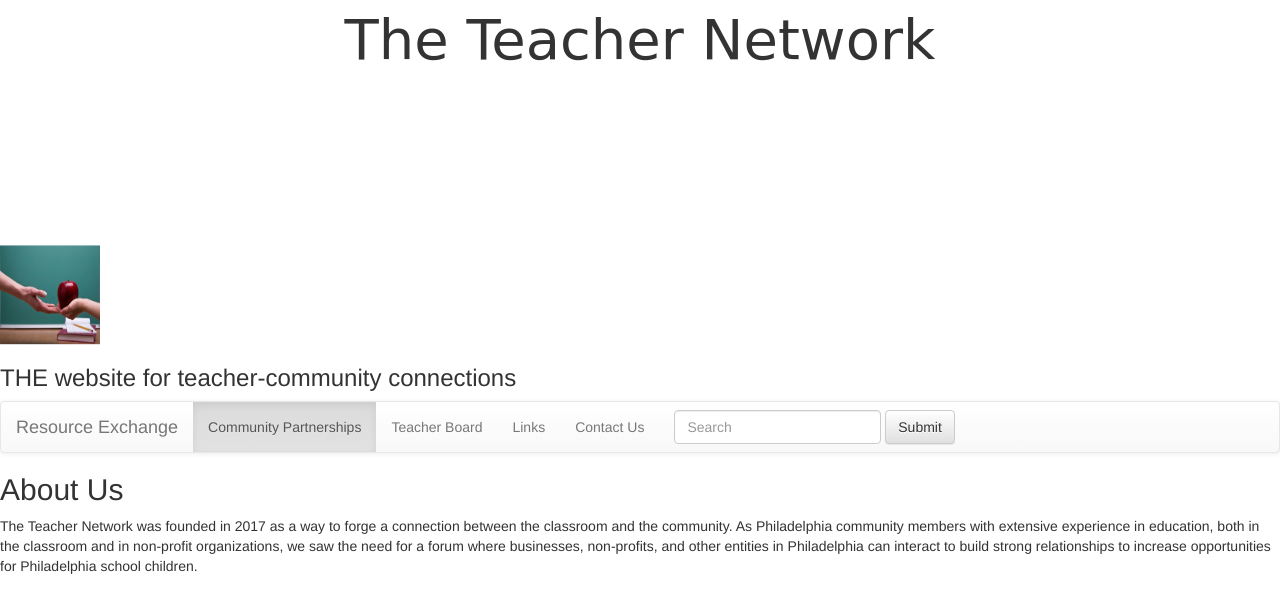
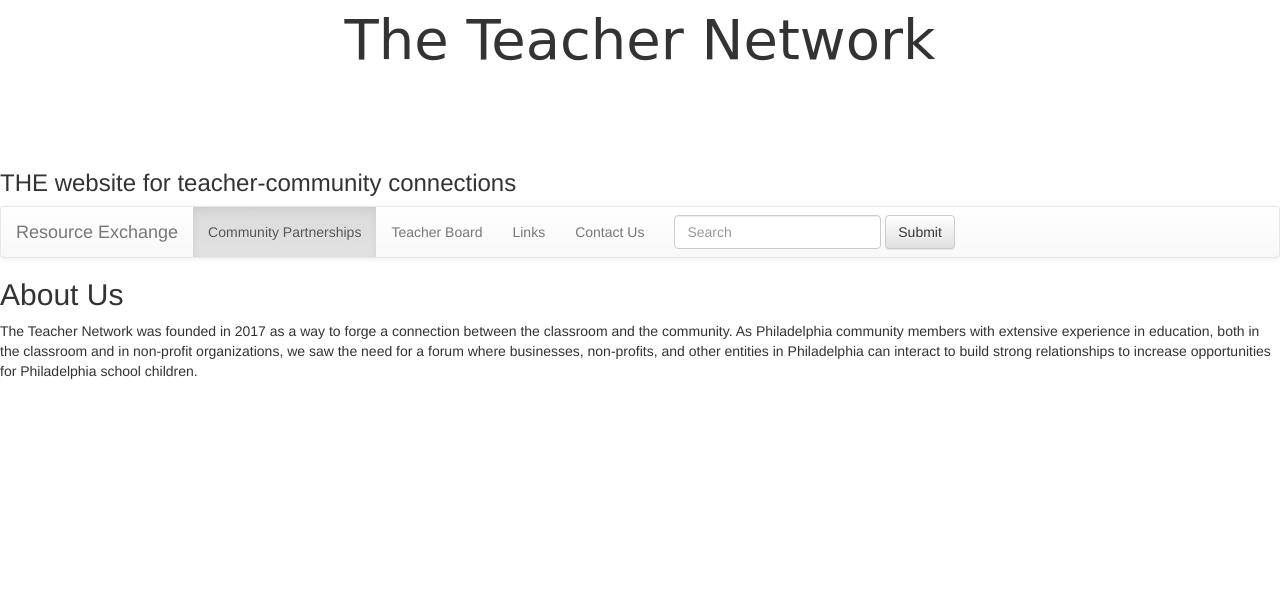
Before and after one commit to SaraBroad/TheTeacherNetwork, a website: page app/public/index.html in a window 1280 px wide. Drawn offline with nearby package versions, Linux system fonts and the light colour scheme; a web font is replaced by a local one.

```diff
--- a/app/public/css/style.css
+++ b/app/public/css/style.css
@@ -2,7 +2,7 @@
     text-align: center;
     font-family: 'Boogaloo', cursive;
     font-size: 56px;
-    height: 225px;
+    height: 150px;
 }
 
 #footer-tag {
--- a/app/public/index.html
+++ b/app/public/index.html
@@ -19,7 +19,7 @@
 
 <div id="heading">
 <header>The Teacher Network</header>
-<img src="apple.png" alt="Apple" id="apple">
+<!-- <img src="apple.png" alt="Apple" id="apple"> -->
 <h3>THE website for teacher-community connections</h3>
 </div>
 
```
Also changed, not shown: app/public/resourceboard.html (added).
